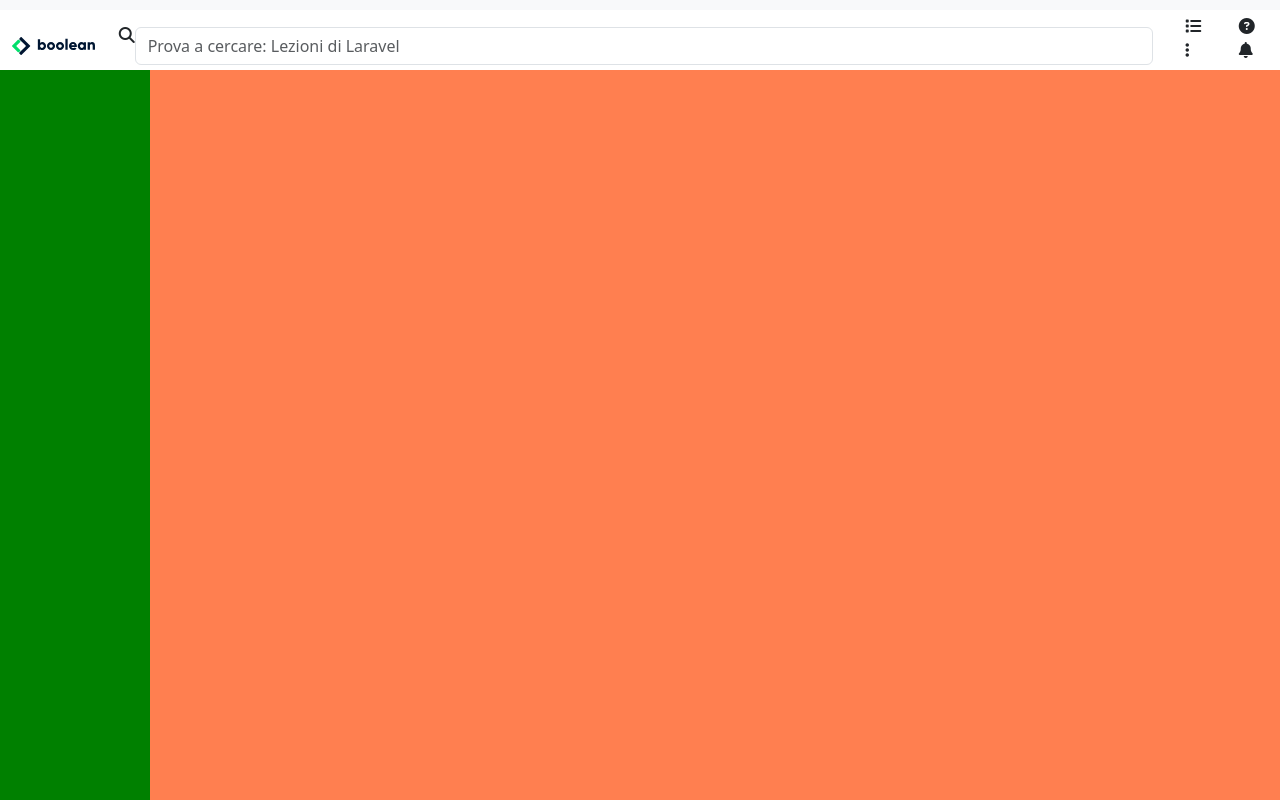
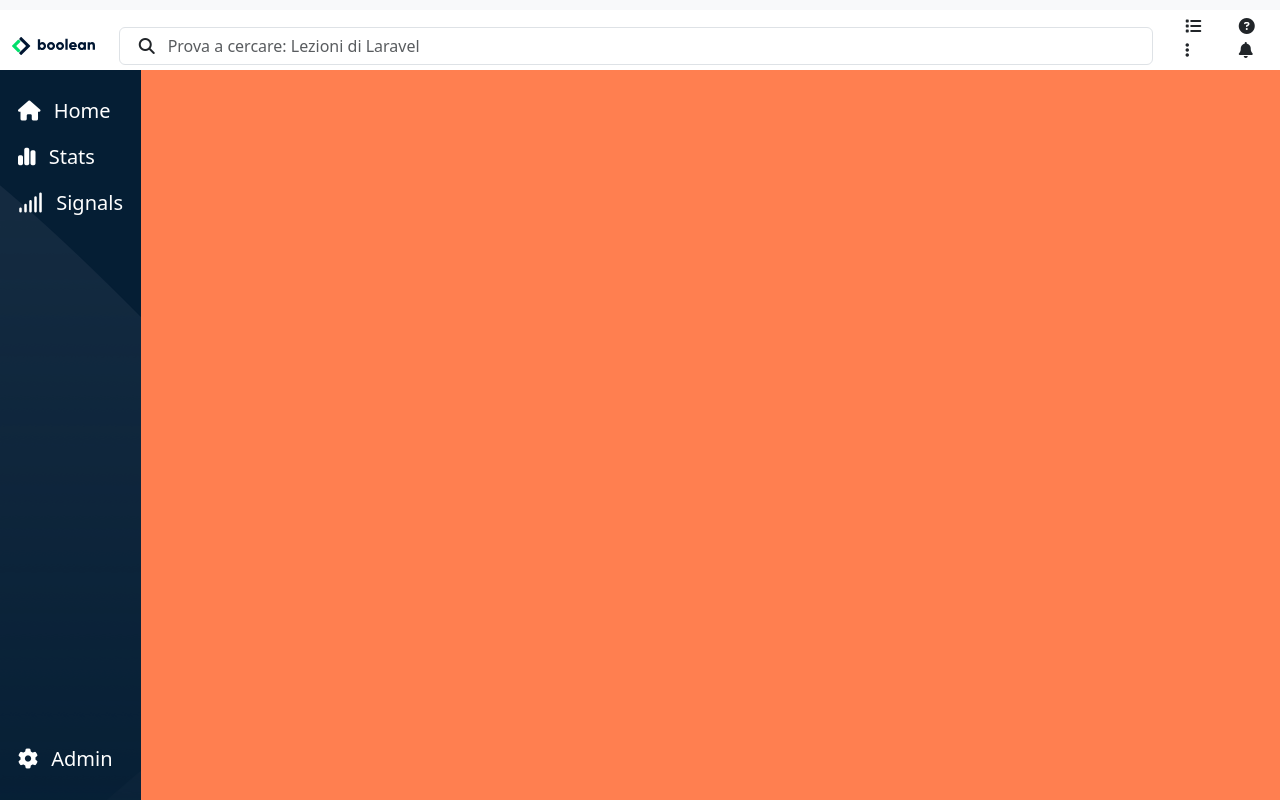
Before and after one commit to LucaZanfrisco/html-css-bootstarp-dashboard, a plain HTML site: page index.html in a window 1280 px wide. Drawn offline with nearby package versions, Linux system fonts and the light colour scheme.

Commit message:
sidebar and fix search icon

```diff
--- a/css/style.css
+++ b/css/style.css
@@ -9,16 +9,29 @@ header{
 .ms_mobile-logo{
     max-width: 3.125rem;
 }
+.fa-magnifying-glass{
+    position: absolute;
+    top: 30%;
+    left: 1.25rem;
+}
 /* ------- */
 
 /* Main */
 aside{
-    background-color: green;
+    background-image: url(../img/sidebar-bg.png);
+    background-color: var(--ms-bg-sidebar);
     padding: 1.125rem;
     height: calc(100vh - 4.375rem);
+    padding: 1.125rem;
     max-width: 9.375rem;
-    padding: 1.125rem;
-    flex-grow: 1;
+    color: white;
+}
+#sidebar > ul{
+    height: 100%;
+}
+#sidebar ul li:hover{
+    background-color: grey;
+    cursor: pointer;
 }
 .ms_col{
     background-color: coral;
--- a/css/variables.css
+++ b/css/variables.css
@@ -1,3 +1,4 @@
 :root{
     --ms-bg-header: #f8f9fa;
+    --ms-bg-sidebar: #051e34;
 }
--- a/index.html
+++ b/index.html
@@ -35,11 +35,9 @@
                 </div>
                 <!-- Search col -->
                 <div class="col-10">
-                    <form class="d-flex" role="search">
-                        <!-- Fix search icon -->
+                    <form class="d-flex position-relative" role="search">
                         <i class="fa-solid fa-magnifying-glass"></i>
-                        <!-- /Fix search icon -->
-                        <input class="form-control me-2" type="search" placeholder="Prova a cercare: Lezioni di Laravel" aria-label="Search">
+                        <input class="form-control me-2 px-5" type="search" placeholder="Prova a cercare: Lezioni di Laravel" aria-label="Search">
                     </form>
                 </div>
                 <!-- Icon col -->
@@ -58,12 +56,37 @@
     </header>
 
     <main>
+        <!-- Container responsive -->
         <div class="container-fluid g-0">
+            <!-- Row flex with 2 col -->
             <div class="d-flex">
-                <aside class=""></aside>
+                <!-- Side-Bar-->
+                <aside id="sidebar">
+                    <ul class="row list-unstyled flex-column">
+                        <li class="my-2 fs-5">
+                            <i class="fa-solid fa-house"></i>
+                            <span class="d-none d-lg-inline-block ms-2">Home</span>
+                        </li>
+                        <li class="my-2 fs-5">
+                            <i class="fa-solid fa-chart-simple"></i>
+                            <span class="d-none d-lg-inline-block ms-2">Stats</span>
+                        </li>
+                        <li class="mb-auto my-2 fs-5">
+                            <i class="fa-solid fa-signal mb-auto"></i>
+                            <span class="d-none d-lg-inline-block ms-2">Signals</span>
+                        </li>
+                        <li class="my-2 fs-5">
+                            <i class="fa-solid fa-gear"></i>
+                            <span class="d-none d-lg-inline-block ms-2">Admin</span>
+                        </li>
+                    </ul>
+                </aside>
+                <!-- /Side-Bar -->
                 <div class="ms_col"></div>
             </div>
+            <!-- /Row flex with 2 col  -->
         </div>
+        <!-- /Container responsive -->
     </main>
 
     <script src="https://cdn.jsdelivr.net/npm/bootstrap@5.3.0-alpha1/dist/js/bootstrap.bundle.min.js"
```
